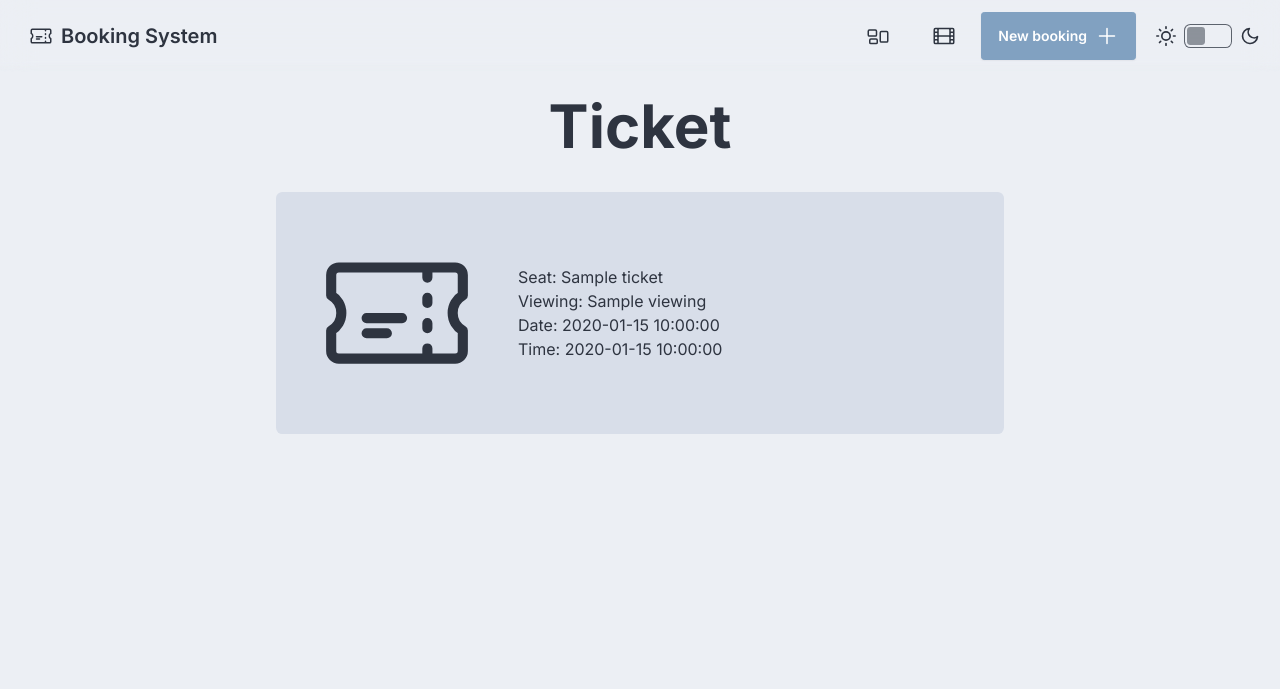
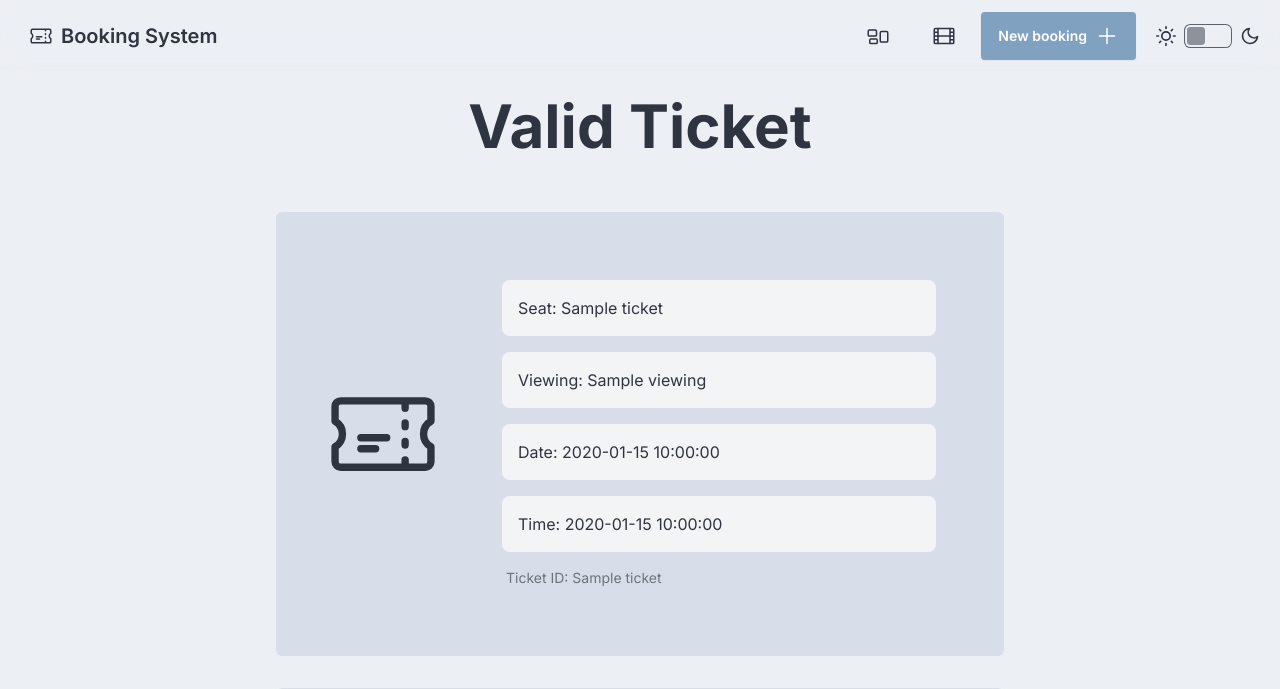
Before and after one commit to FT111/bookingSystem, a Flask app: template templates/ticketCheck.html in a window 1280 px wide. Shown: the top 689 px of the page. Run offline with Flask 3, Linux system fonts and the light colour scheme; the template is opened without the code that fills it: most values are stand-ins (such as "Sample title", 1, 10 or a date in 2020); parts of the project's set-up code (start-up, migrations or seed data) failed here and were passed over; some libraries are stand-ins or nearby versions.

Commit message:
Added QR code and improved ticket check formatting

```diff
--- a/main.py
+++ b/main.py
@@ -1,7 +1,5 @@
 from flask import Flask
 import secrets
-from flask_cors import CORS
-import socket
 
 from routes.pageRoutes import pageRoutes
 from routes.APIRoutes import apiRoutes
@@ -15,7 +13,6 @@ class BookingSystemWebApp:
 
     def __init__(self):
         self.app = Flask(__name__)
-        CORS(self.app)
 
         # Used to sign cookies
         self.app.secret_key = secrets.token_urlsafe(16)
--- a/requirements.txt
+++ b/requirements.txt
@@ -1,7 +1,5 @@
 flask
-requests
 qrcode
-flask_cors
 regex
 werkzeug>=2.3.8 # not directly required, pinned by Snyk to avoid a vulnerability
 python-dotenv
--- a/templates/layout.html
+++ b/templates/layout.html
@@ -88,7 +88,7 @@
           </button>
         </div>
 
-        <footer class="footer p-10 bg-neutral text-neutral-content mt-32 bottom-0 static">
+        <footer class="footer p-10 bg-neutral text-neutral-content mt-32 sm:mb-0 mb-14 bottom-0 static">
           <aside>
             <svg xmlns="http://www.w3.org/2000/svg" fill="none" viewBox="0 0 24 24" stroke-width="1.5" stroke="currentColor" class="w-12 h-12">
               <path stroke-linecap="round" stroke-linejoin="round" d="M16.5 6v.75m0 3v.75m0 3v.75m0 3V18m-9-5.25h5.25M7.5 15h3M3.375 5.25c-.621 0-1.125.504-1.125 1.125v3.026a2.999 2.999 0 0 1 0 5.198v3.026c0 .621.504 1.125 1.125 1.125h17.25c.621 0 1.125-.504 1.125-1.125v-3.026a2.999 2.999 0 0 1 0-5.198V6.375c0-.621-.504-1.125-1.125-1.125H3.375Z" />
--- a/templates/ticketCheck.html
+++ b/templates/ticketCheck.html
@@ -2,28 +2,48 @@
 
 {% block head %}
 <title>Ticket Check</title>
+
+    <style>
+    li {
+        font-size: 1rem;
+        margin: 1rem;
+        background-color: #f3f4f6;
+        padding: 1rem;
+        border-radius: 0.5rem;
+
+    }
+    </style>
 
 {% endblock %}
 
 {% block body %}
 
     <!-- Content Container -->
-    <div class="mx-4 mb-3 w-content flex flex-col gap-3 items-center">
+    <div class="mx-4 mb-3 w-content flex flex-col gap-8 items-center">
 
     {% if ticket %}
-        <h1 class="text-3xl sm:text-6xl my-6 text-center text-bg-base-200 align-middle font-bold">Ticket</h1>
+        <h1 class="text-3xl sm:text-6xl my-6 text-center text-bg-base-200 align-middle font-bold">Valid Ticket</h1>
 
         <!-- Interaction box container -->
-        <div class="flex flex-row w-full sm:w-5/6 lg:w-7/12 bg-base-300 p-4 sm:p-10 gap-10 card items-center">
+        <div class="flex flex-col sm:flex-row w-full sm:w-5/6 lg:w-7/12 bg-base-300 p-1 sm:p-12 gap-0 sm:gap-10 card items-center">
             <svg xmlns="http://www.w3.org/2000/svg" fill="none" viewBox="0 0 24 24" stroke-width="1.5" stroke="currentColor" class="w-1/4"">
               <path stroke-linecap="round" stroke-linejoin="round" d="M16.5 6v.75m0 3v.75m0 3v.75m0 3V18m-9-5.25h5.25M7.5 15h3M3.375 5.25c-.621 0-1.125.504-1.125 1.125v3.026a2.999 2.999 0 0 1 0 5.198v3.026c0 .621.504 1.125 1.125 1.125h17.25c.621 0 1.125-.504 1.125-1.125v-3.026a2.999 2.999 0 0 1 0-5.198V6.375c0-.621-.504-1.125-1.125-1.125H3.375Z" />
             </svg>
+
+            <div class="w-full p-1">
                 <ul>
                     <li>Seat: {{ ticket[1] }}</li>
                     <li>Viewing: {{ viewing['Name'] }}</li>
                     <li>Date: {{ viewing['Date'] }}</li>
                     <li>Time: {{ viewing['Time'] }}</li>
                 </ul>
+                <p class="pl-5 pb-4 text-sm text-secondary-content/50">Ticket ID: {{ ticket[0] }}</p>
+            </div>
+        </div>
+
+         <div class="flex flex-col sm:flex-row w-full sm:w-5/6 lg:w-7/12 bg-base-300 p-1 sm:p-12 gap-0 sm:gap-10 card justify-center items-center">
+            <img src="/static/assets/codes/{{ ticket[0] }}.png" class="sm:w-1/2 w-full sm:p-0 p-5 rounded-xl " alt="QR Code">
+
         </div>
 
     {% else %}
```
Also changed, not shown: routes/APIRoutes.py (+3 -4 lines), seatFuncs.py (deleted, +0 -11 lines), test.txt (deleted, +0 -9 lines). Lines whose indentation alone changed are shown as unchanged.
